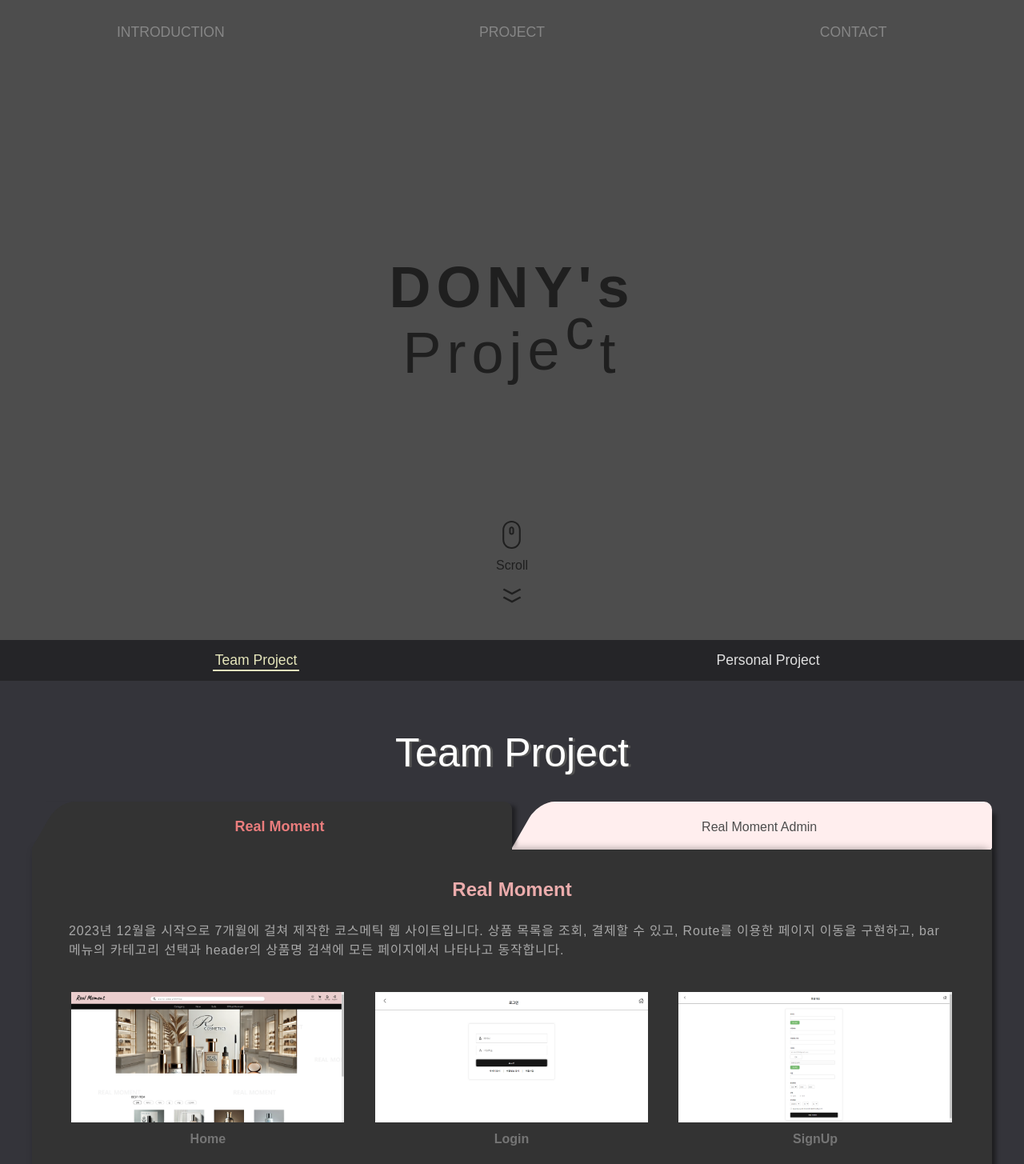
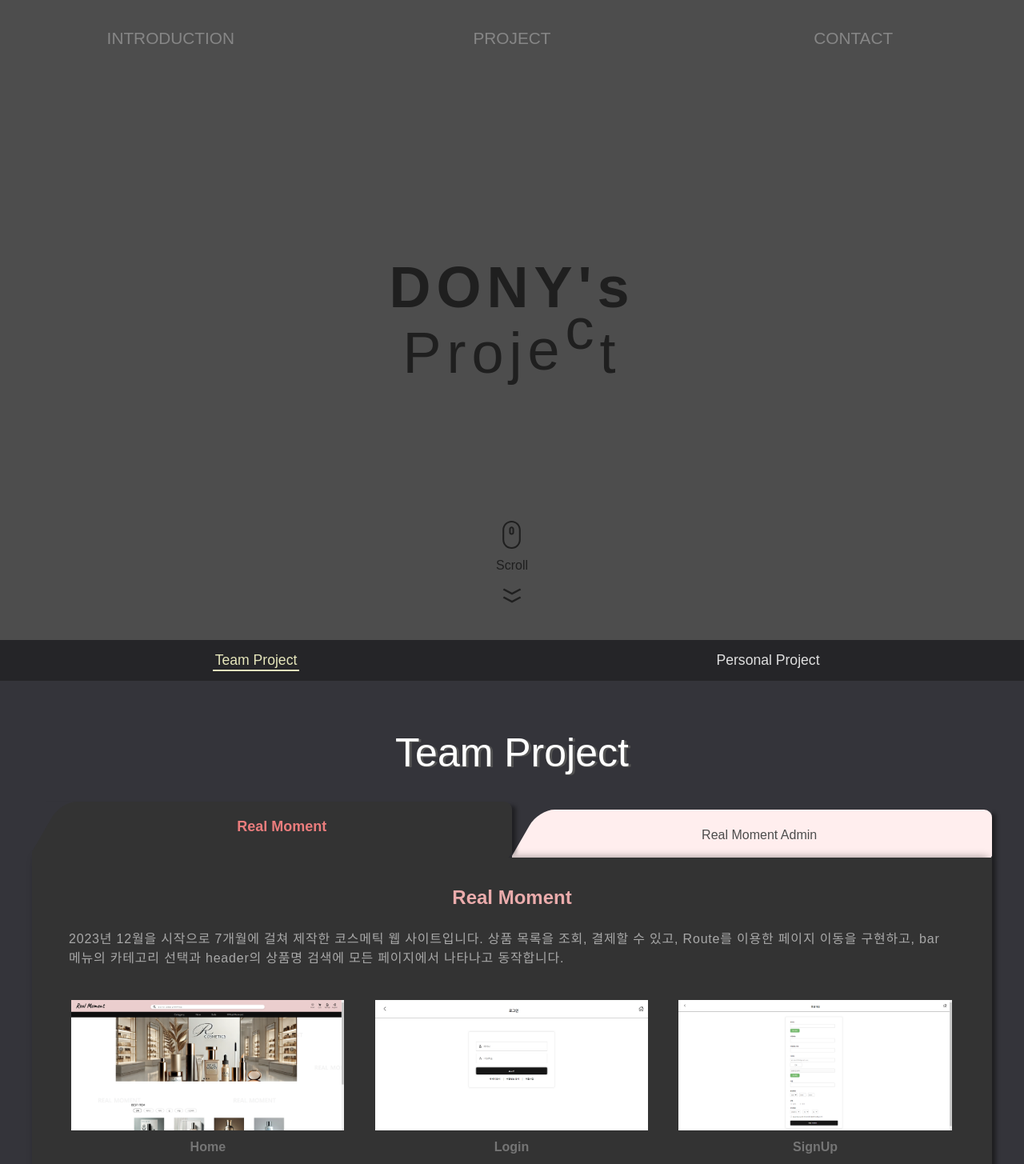
Before and after one commit to pado232/Portfolio, a React (Create React App) app: page /project in a window 1280 px wide. Shown: the top 1455 px of the page at 80% size. Built offline with nearby package versions, Linux system fonts and the light colour scheme; the HTML template or start-up script is replaced by a standard one; a web font is replaced by a local one.

Commit message:
폴터 플래그 호버 시 동작 추가

```diff
--- a/src/components/FlagFile/FlagFile.module.css
+++ b/src/components/FlagFile/FlagFile.module.css
@@ -8,7 +8,7 @@
 .FlagFile .ul {
   display: flex;
   justify-content: center;
-  align-items: center;
+  align-items: end;
 }
 .FlagFile .li_box {
   cursor: pointer;
@@ -17,6 +17,7 @@
   border-radius: 0 10px 0 0;
   box-shadow: 10px 0px 5px -5px rgba(0, 0, 0, 0.4);
 }
+
 .FlagFile .li_box.none {
   box-shadow: none;
 }
@@ -27,13 +28,18 @@
 .FlagFile .li_shape {
   width: 100%;
   height: 60px;
+
   background-color: rgb(255, 238, 238);
   padding: 15px;
   border-radius: 20px 0 0 0;
   transform: skew(-30deg) translate(16px, 0px);
 }
+.FlagFile .li_shape:hover {
+  height: 70px;
+}
 .FlagFile .li_box.selected .li_shape {
   padding: 13px;
+  height: 70px;
 }
 .FlagFile .li_box.selected .li_shape {
   background-color: rgb(51, 51, 51);
--- a/src/components/Menu/Menu.module.css
+++ b/src/components/Menu/Menu.module.css
@@ -9,7 +9,7 @@
   width: 100%; /* ul 요소가 부모 요소의 전체 너비를 차지하도록 설정 */
   margin: 0;
   padding: 0;
-  height: 80px;
+  height: 6rem;
 }
 .Menu ul li {
   flex: 1; /* 각 li 요소가 균등한 너비를 가지도록 설정 */
@@ -21,7 +21,7 @@
 .Menu ul li button {
   color: rgb(134, 134, 134);
   padding: 0 3px;
-  font-size: 1.1rem;
+  font-size: 1.3rem;
   background: none;
   border: none;
   cursor: pointer;
--- a/src/pages/IntroPage/components/Skill/components/LogoSlide.js
+++ b/src/pages/IntroPage/components/Skill/components/LogoSlide.js
@@ -27,9 +27,9 @@
               src={logo.src}
               alt={`${logo.name} Logo`}
             />
-            <div className={styles.logo_name_box}>
+            {/* <div className={styles.logo_name_box}>
               <p className={styles.logo_name}>{logo.name}</p>
-            </div>
+            </div> */}
           </div>
         ))}
       </div>
```
Also changed, not shown: 1 other file (tests, documents, lock files or other folders).
